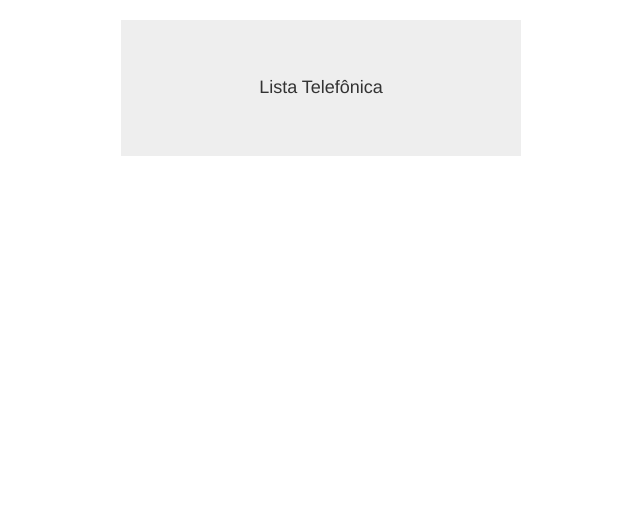
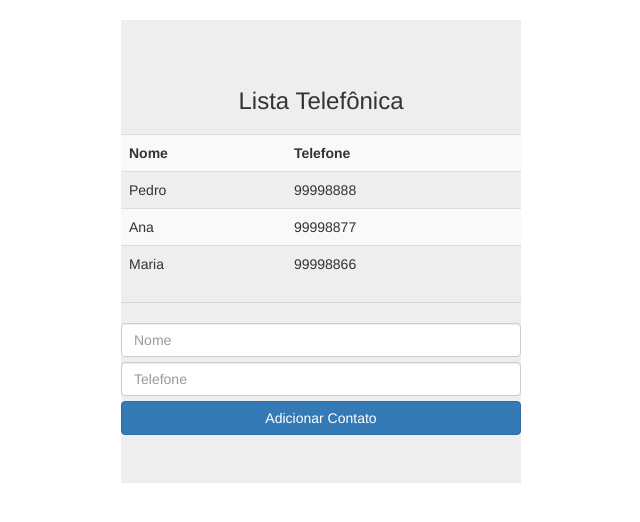
Before and after one commit to geisonsn/rodrigobranas-angular, a plain HTML site: page index.html in a window 1280 px wide. Shown: the whole page, without its empty margins (319-959 px from the left). Drawn offline with nearby package versions, Linux system fonts and the light colour scheme.

Commit message:
Criacão e implementacão de formulário de cadastro de contatos telefônicos

```diff
--- a/index.html
+++ b/index.html
@@ -12,20 +12,49 @@
 		margin-left: auto;
 		margin-right: auto;
 	}
+	table {
+		text-align: left;
+		margin-top: 20px;
+	}
+	.form-control {
+		margin-bottom: 5px;
+	}
 	</style>
 	<script src="lib/angular/angular.js"></script>
 	<script>
 		angular.module("listaTelefonica", []);
 		angular.module("listaTelefonica").controller("listaTelefonicaCtrl", function($scope) {
 			$scope.app = "Lista Telefônica";
+			$scope.contatos = [
+				{nome : "Pedro", telefone : "99998888"},
+				{nome : "Ana", telefone : "99998877"},
+				{nome : "Maria", telefone : "99998866"}
+			];
+			$scope.adicionarContato = function(contato) {
+				$scope.contatos.push(angular.copy(contato));
+				delete $scope.contato;
+			};
 		});
 	</script>
 </head>
 <body ng-controller="listaTelefonicaCtrl">
 	<div class="jumbotron">
-		<h4>
-			{{app}}
-		</h4>
+		<h3>{{app}}</h3>
+		<table class="table table-striped">
+			<tr>
+				<th>Nome</th>
+				<th>Telefone</th>
+			</tr>
+			<tr ng-repeat="contato in contatos">
+				<td>{{contato.nome}}</td>
+				<td>{{contato.telefone}}</td>
+			</tr>
+		</table>
+		<hr/>
+		<input class="form-control" type="text" ng-model="contato.nome" placeholder="Nome">
+		<input class="form-control" type="text" ng-model="contato.telefone" placeholder="Telefone">
+		<button class="btn btn-primary btn-block" ng-click="adicionarContato(contato)">Adicionar Contato</button>
+		{{contato}}
 	</div>
 </body>
 </html>
```
